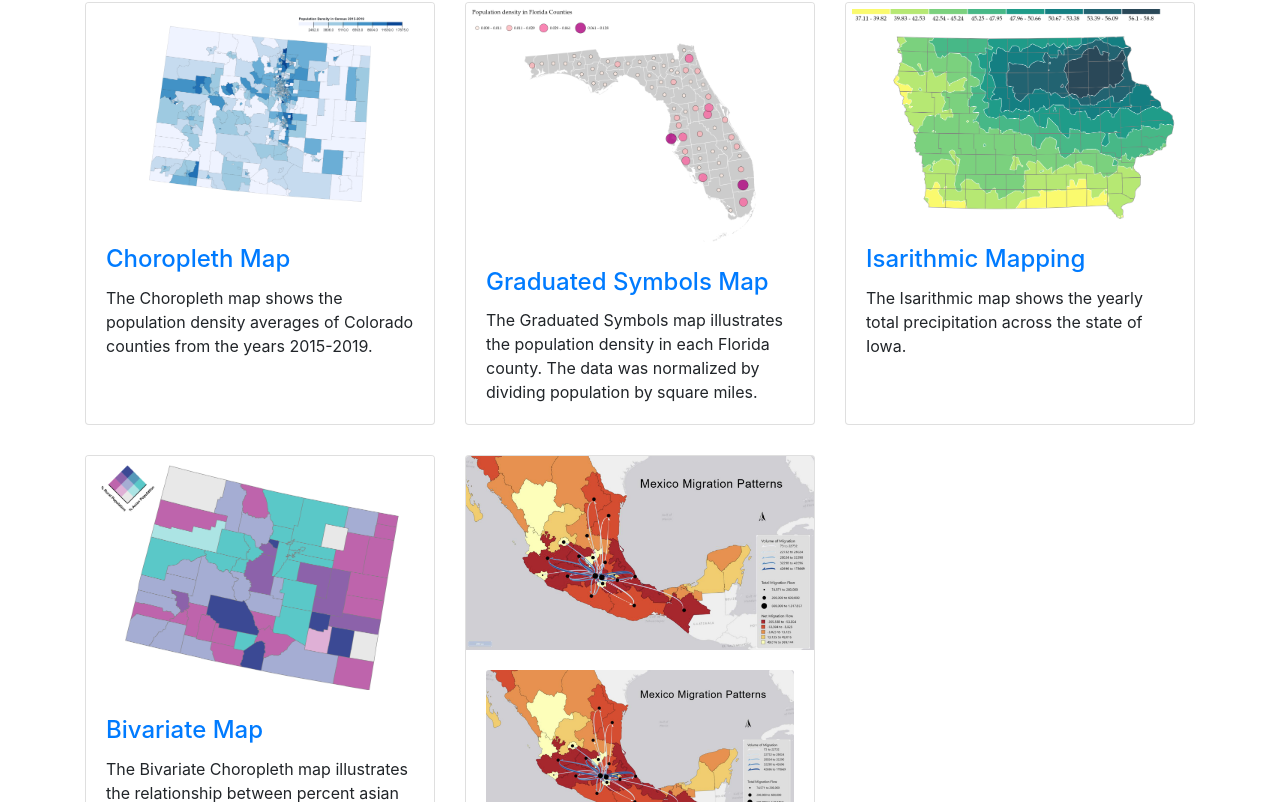
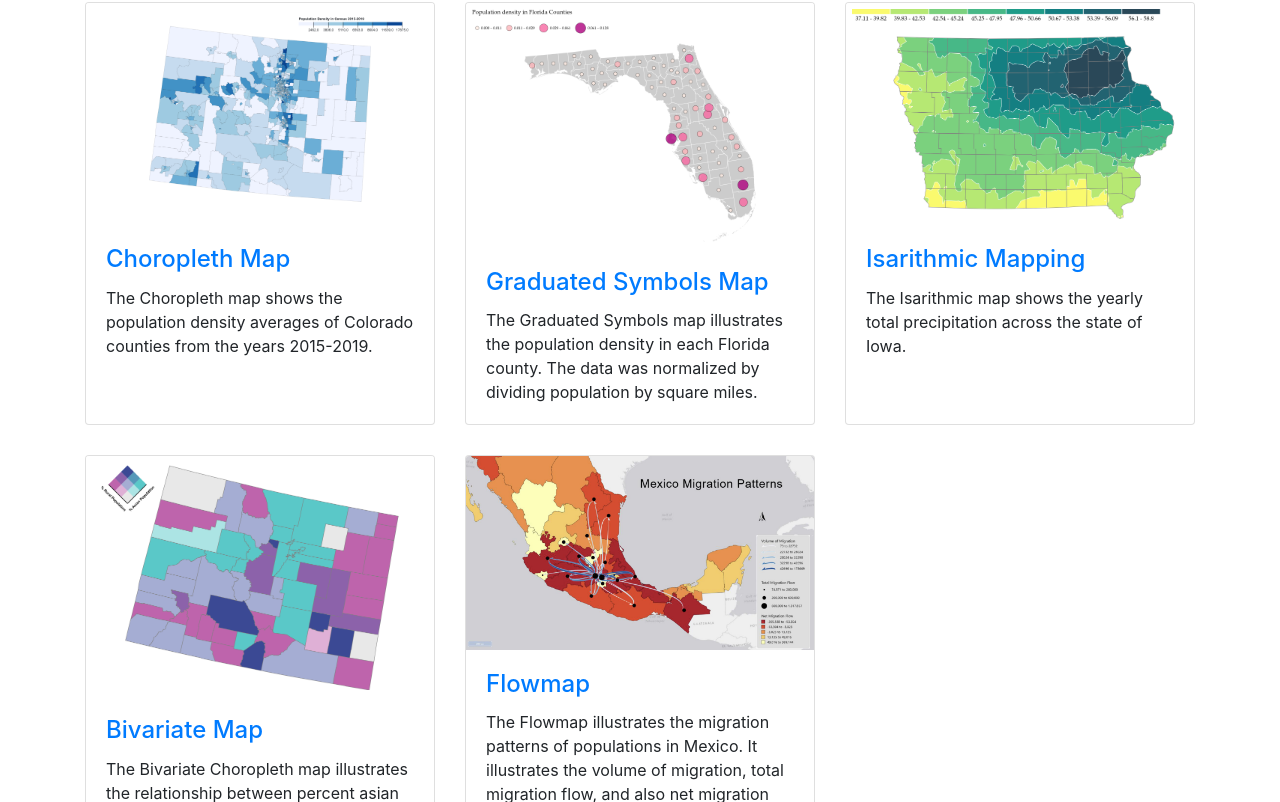
Before and after one commit to geog3540/kroush2, a website: page index.html in a window 1280 px wide. Shown: the part 150-952 px from the top of the page. Drawn offline with Linux system fonts and the light colour scheme.

Commit message:
Update index.html

```diff
--- a/index.html
+++ b/index.html
@@ -106,7 +106,7 @@
             <a href="flowmap.html"><img class="card-img-top" src="Images/Flowmap.png" alt=""></a>
             <div class="card-body">
               <h4 class="card-title">
-                <a href="Flowmap.html"><img class="card-img-top" src="Images/Flowmap.png" alt=""></a>
+                <a href="Flowmap.html">Flowmap</a>
               </h4>
               <p class="card-text">The Flowmap illustrates the migration patterns of populations in Mexico. It illustrates the volume of migration, total migration flow, and also net migration flow. The choropleth part uses a choroplath base to show the overal net migration flow of each area.</p>
             </div>
```
